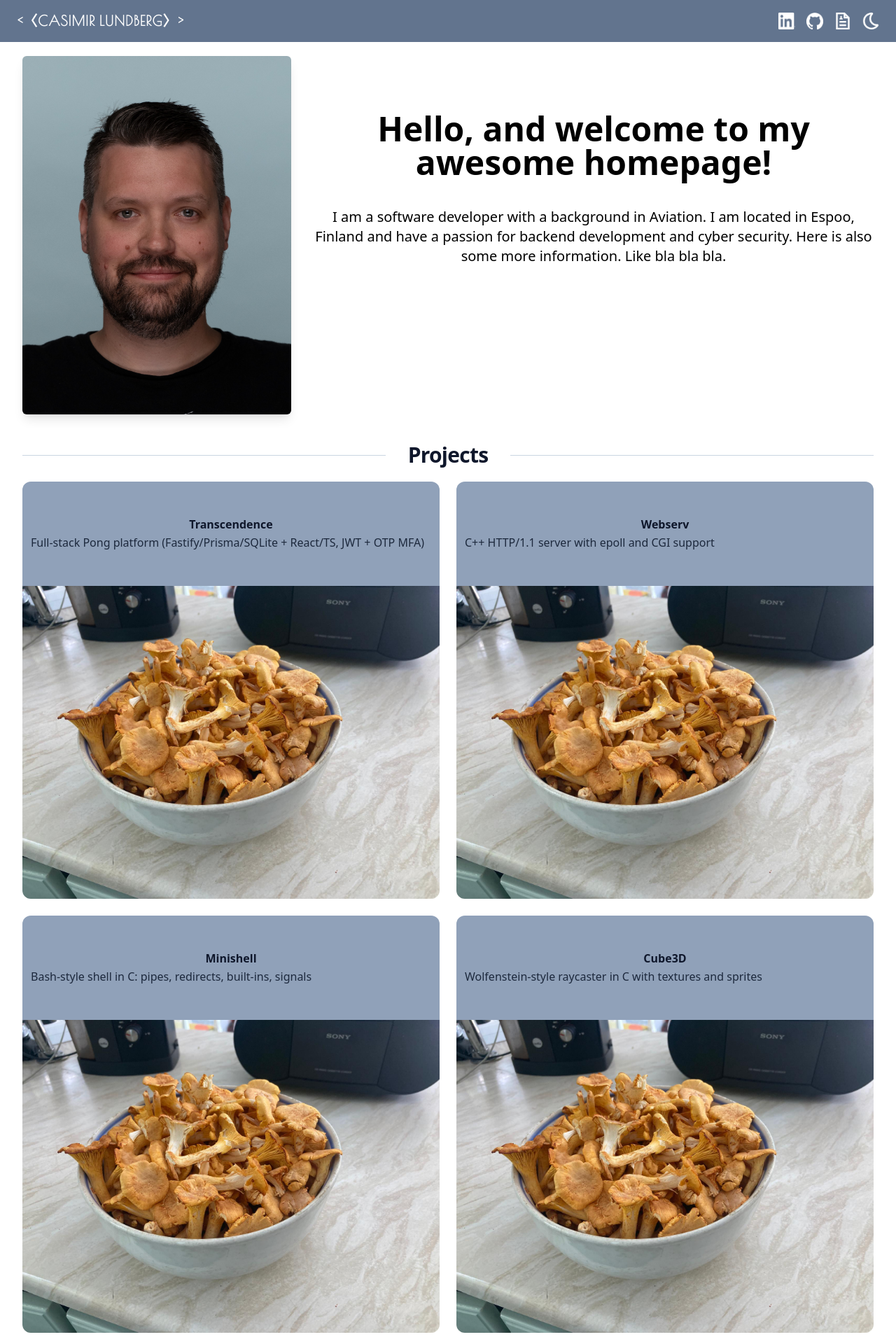
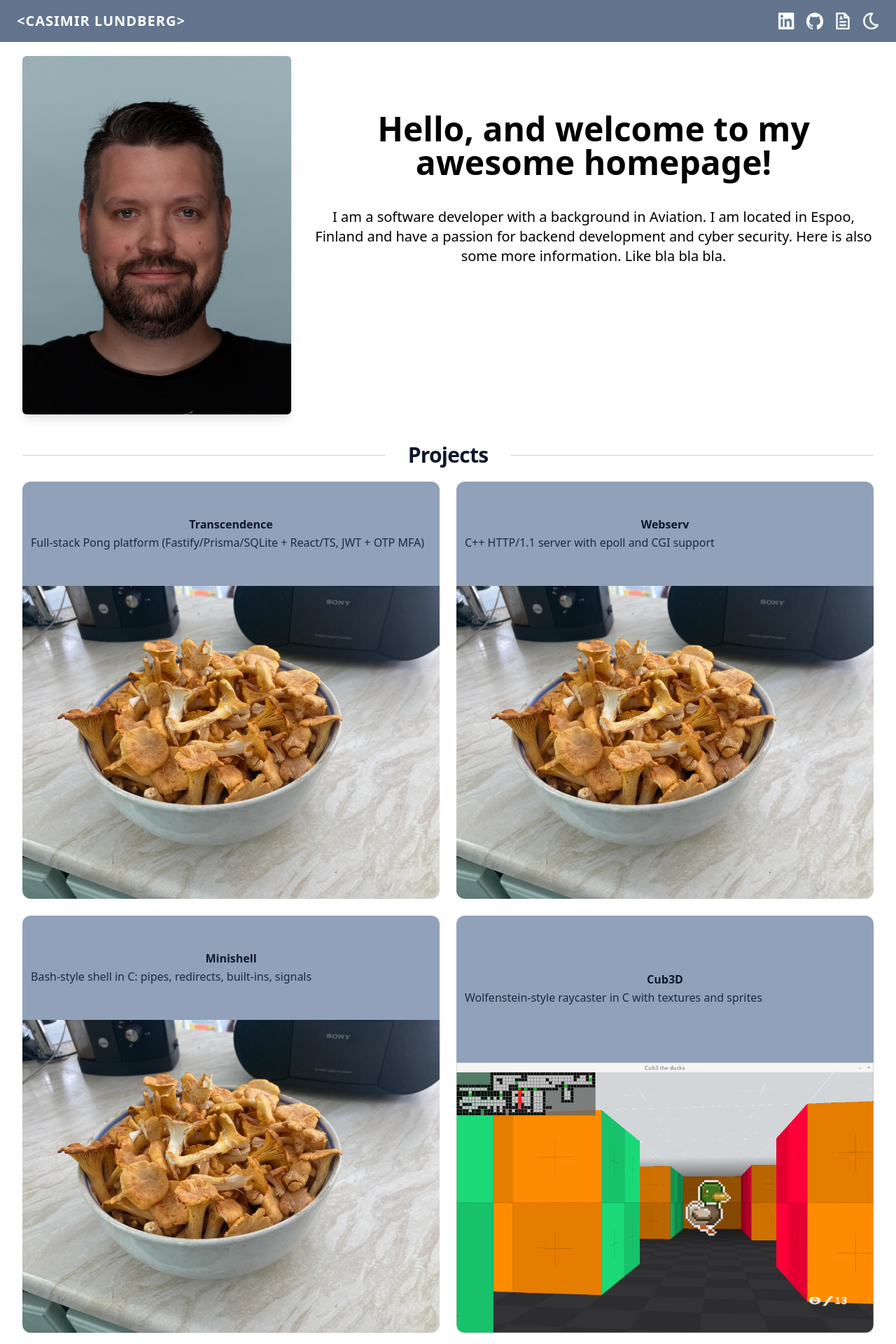
Before and after one commit to Welhox/portfolio-page, a React (Vite) app: page / in a window 1280 px wide. Shown: the top 1920 px of the page at 70% size. Built offline with nearby package versions, Linux system fonts and the light colour scheme.

Commit message:
started adding acctual project data

```diff
--- a/src/components/Footer.tsx
+++ b/src/components/Footer.tsx
@@ -3,10 +3,10 @@ export const Footer = () => {
     return (
         <div className="bg-primary mt-4">
           <div className="mx-auto truncate w-full max-w-[1500px] px-4 sm:px-6 lg:px-8
-                        flex justify-between items-center text-sm text-secondary">
+                        flex justify-between items-center text-lg text-secondary">
             <span>&copy; 2025 Casimir Lundberg</span>
             <span>I guess I need to add more content..</span>
-        </div>
+          </div>
         </div>
     )
 }
--- a/src/components/Header.tsx
+++ b/src/components/Header.tsx
@@ -44,8 +44,8 @@ export function Header() {
         <button
           onClick={() => window.scrollTo({ top: 0, behavior: "smooth" })}
           className="cursor-pointer">
-        <h1 className="text-xl font-bold text-secondary font-artdeco tracking-wider">
-          &lt;〈CASIMIR LUNDBERG〉&gt;
+        <h1 className="text-xl font-bold text-secondary font-engagement tracking-wider">
+          &lt;CASIMIR LUNDBERG&gt;
         </h1>
         </button>
 
--- a/src/data/projects.ts
+++ b/src/data/projects.ts
@@ -23,11 +23,11 @@ export const projects: Project[] = [
     repoUrl: "https://github.com/clundber/Minishell",
   },
   {
-    id: "cube3d",
-    name: "Cube3D",
+    id: "cub3d",
+    name: "Cub3D",
     info: "Wolfenstein‑style raycaster in C with textures and sprites",
-    image: "../src/assets/MyPlaceholder.jpg",
-    repoUrl: "https://github.com/clundber/Cub3D",
+    image: "../src/assets/project_pictures/cub3d.png",
+    repoUrl: "https://github.com/Welhox/cub3d",
   },
     {
     id: "cube3d2",
--- a/src/index.css
+++ b/src/index.css
@@ -4,7 +4,9 @@
 @custom-variant dark (&:where(.dark, .dark *));
 
 @theme {
-  --font-artdeco: 'Poiret One', sans-serif;
+  /* --font-artdeco: 'Poiret One', sans-serif; */
+  /* --font-artdeco: 'Poiret One', sans-serif; */
+
   /* Light mode */
   --color-background: white;
   --color-primary: theme('colors.slate.500');
```
Also changed, not shown: src/assets/project_pictures/cub3d.png (added).
